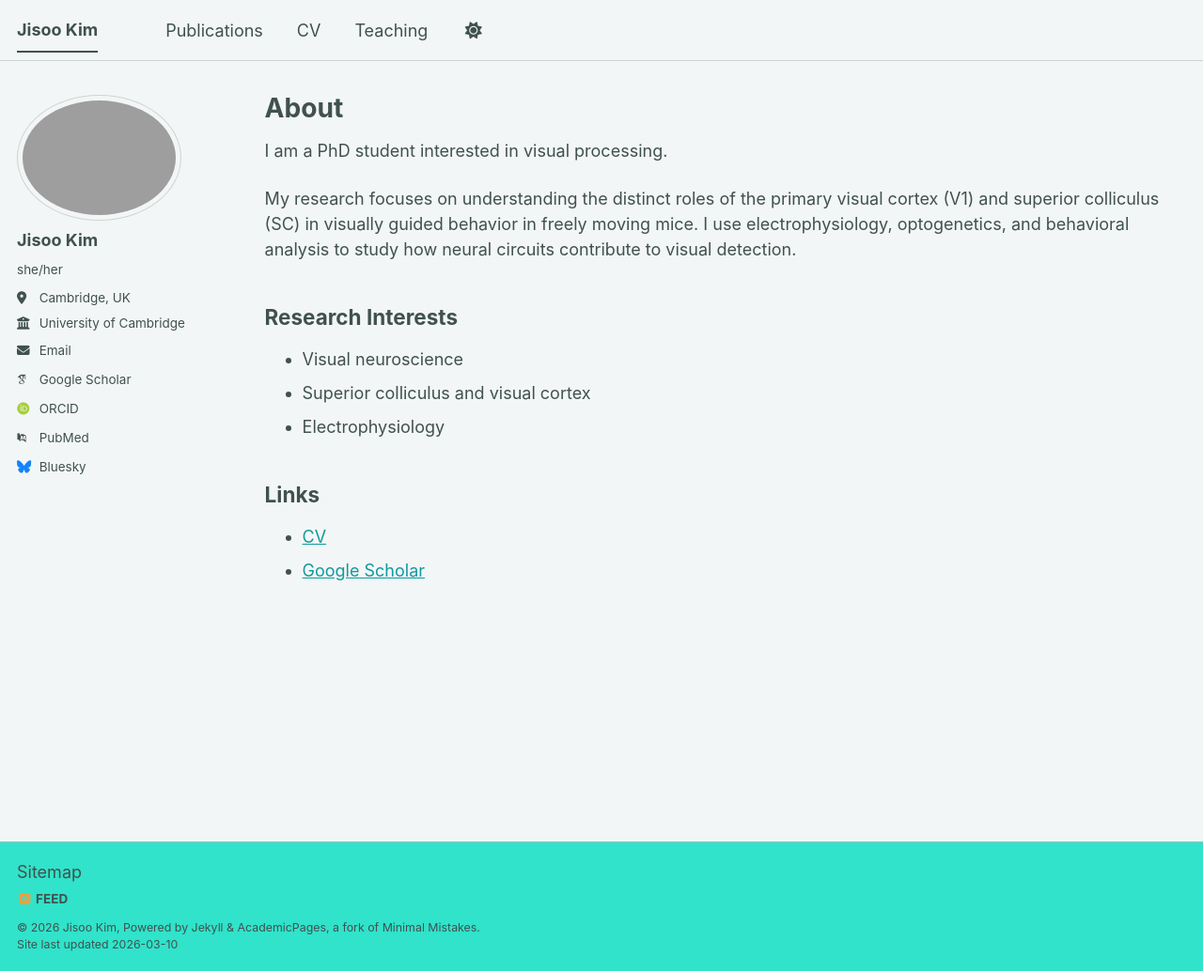
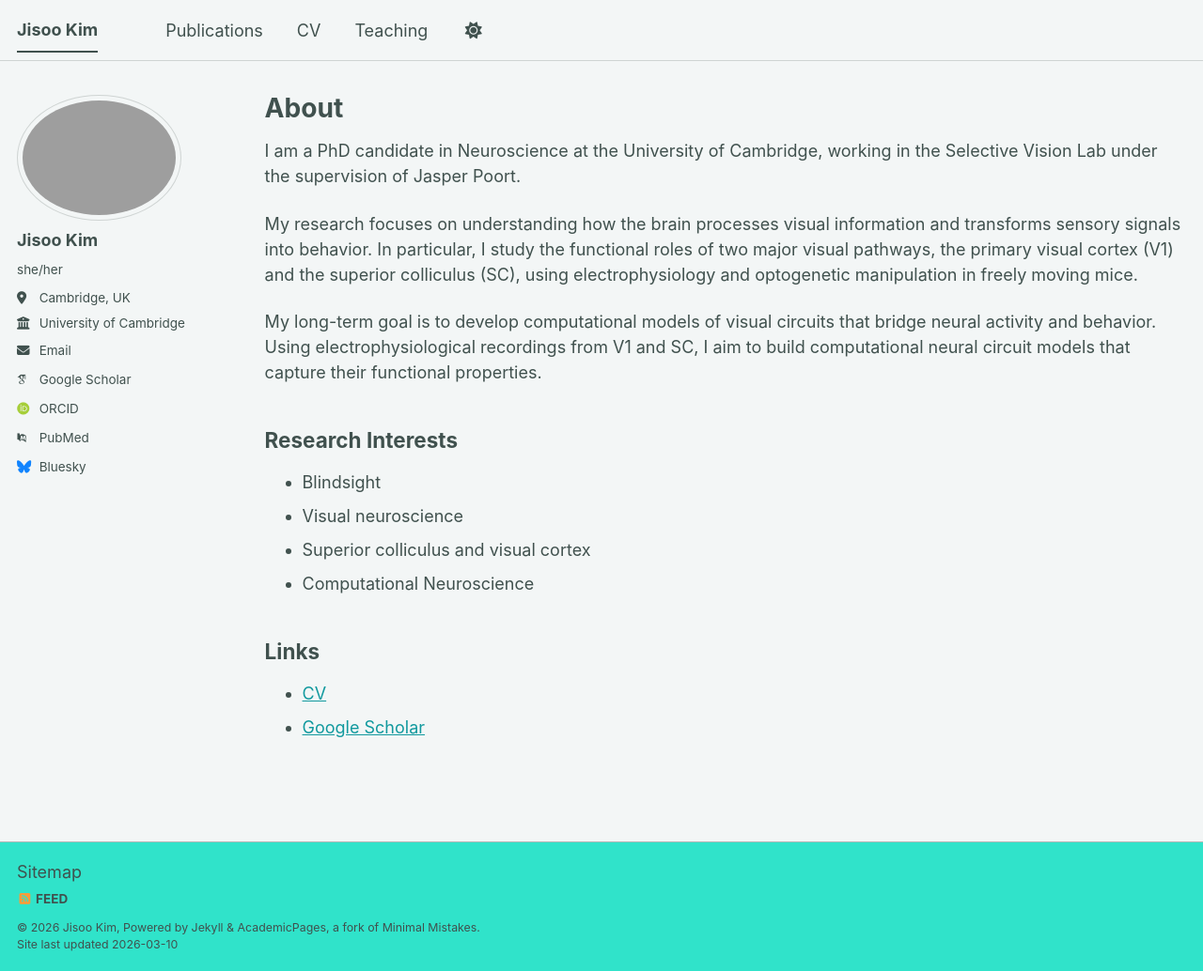
Before and after one commit to jisooneuro/jisooneuro.github.io, a Jekyll site: the page built from _pages/about.md, in a window 1280 px wide and 1034 px high. Shown: the whole window at 94% size. Built offline with Jekyll 4.4.1, drawn with Linux system fonts in a browser that asks for light colours; some web fonts are replaced; a script bundle is joined from its source files by our own code; library files that are not in the unit come from our copies.

Commit message:
Revise about page with updated research details
Updated personal and research information to reflect current status and goals in neuroscience.

```diff
--- a/_pages/about.md
+++ b/_pages/about.md
@@ -5,14 +5,17 @@ permalink: /
 author_profile: true
 ---
 
-I am a PhD student interested in visual processing.
+I am a PhD candidate in Neuroscience at the University of Cambridge, working in the Selective Vision Lab under the supervision of Jasper Poort.
 
-My research focuses on understanding the distinct roles of the primary visual cortex (V1) and superior colliculus (SC) in visually guided behavior in freely moving mice. I use electrophysiology, optogenetics, and behavioral analysis to study how neural circuits contribute to visual detection.
+My research focuses on understanding how the brain processes visual information and transforms sensory signals into behavior. In particular, I study the functional roles of two major visual pathways, the primary visual cortex (V1) and the superior colliculus (SC), using electrophysiology and optogenetic manipulation in freely moving mice.
+
+My long-term goal is to develop computational models of visual circuits that bridge neural activity and behavior. Using electrophysiological recordings from V1 and SC, I aim to build computational neural circuit models that capture their functional properties.
 
 ## Research Interests
+- Blindsight
 - Visual neuroscience
 - Superior colliculus and visual cortex
-- Electrophysiology
+- Computational Neuroscience
 
 ## Links
 - [CV](/files/CV_jisooKim.pdf)
```
